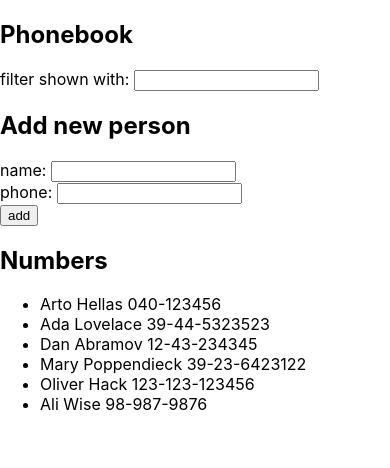
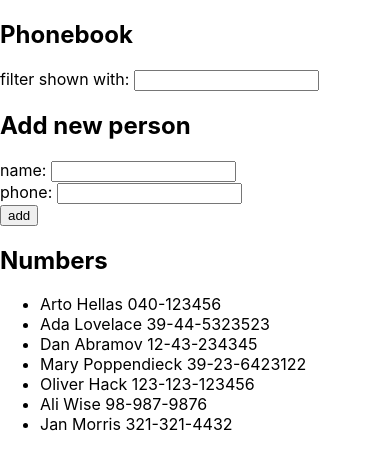
Before and after one commit to timamero/full-stack-open-2021, a React (Create React App) app in the folder Part-2/phonebook/: page / in a window 390 px wide. Shown: the top 468 px of the page. Built offline with nearby package versions, Linux system fonts and the light colour scheme; data requests are answered from the project's data file.

Commit message:
Completed phonebook step 8

```diff
--- a/Part-2/phonebook/db.json
+++ b/Part-2/phonebook/db.json
@@ -29,6 +29,11 @@
       "name": "Ali Wise",
       "number": "98-987-9876",
       "id": 6
+    },
+    {
+      "name": "Jan Morris",
+      "number": "321-321-4432",
+      "id": 7
     }
   ]
 }
--- a/Part-2/phonebook/src/App.js
+++ b/Part-2/phonebook/src/App.js
@@ -1,5 +1,5 @@
 import React, { useState, useEffect } from "react";
-import axios from 'axios'
+import personsServices from './services/persons'
 
 const Filter = ({handleFilterChange, filter}) => {
   return <div>filter shown with: <input onChange={handleFilterChange} value={filter}/></div>
@@ -44,8 +44,7 @@ const App = () => {
   const [ filter, setFilter ] = useState('')
 
   useEffect(() => {
-    axios
-      .get('http://localhost:3001/persons')
+    personsServices.getAll()
       .then(response => {
         setPersons(response.data)
       })
@@ -64,10 +63,8 @@ const App = () => {
       number: newNumber
       }
 
-      const url = 'http://localhost:3001/persons'
-
-      axios
-        .post(url, personObject).then(response => {
+      personsServices.create(personObject)
+        .then(response => {
           setPersons(persons.concat(response.data))
           setNewName('')
           setNewNumber('')
--- /dev/null
+++ b/Part-2/phonebook/src/services/persons.js
@@ -0,0 +1,14 @@
+import axios from 'axios'
+
+const baseUrl = 'http://localhost:3001/persons'
+
+const getAll = () => {
+    return axios.get(baseUrl)
+}
+
+const create = newObject => {
+    return axios.post(baseUrl, newObject)
+}
+
+const personsServices = { getAll, create }
+export default personsServices;
```
